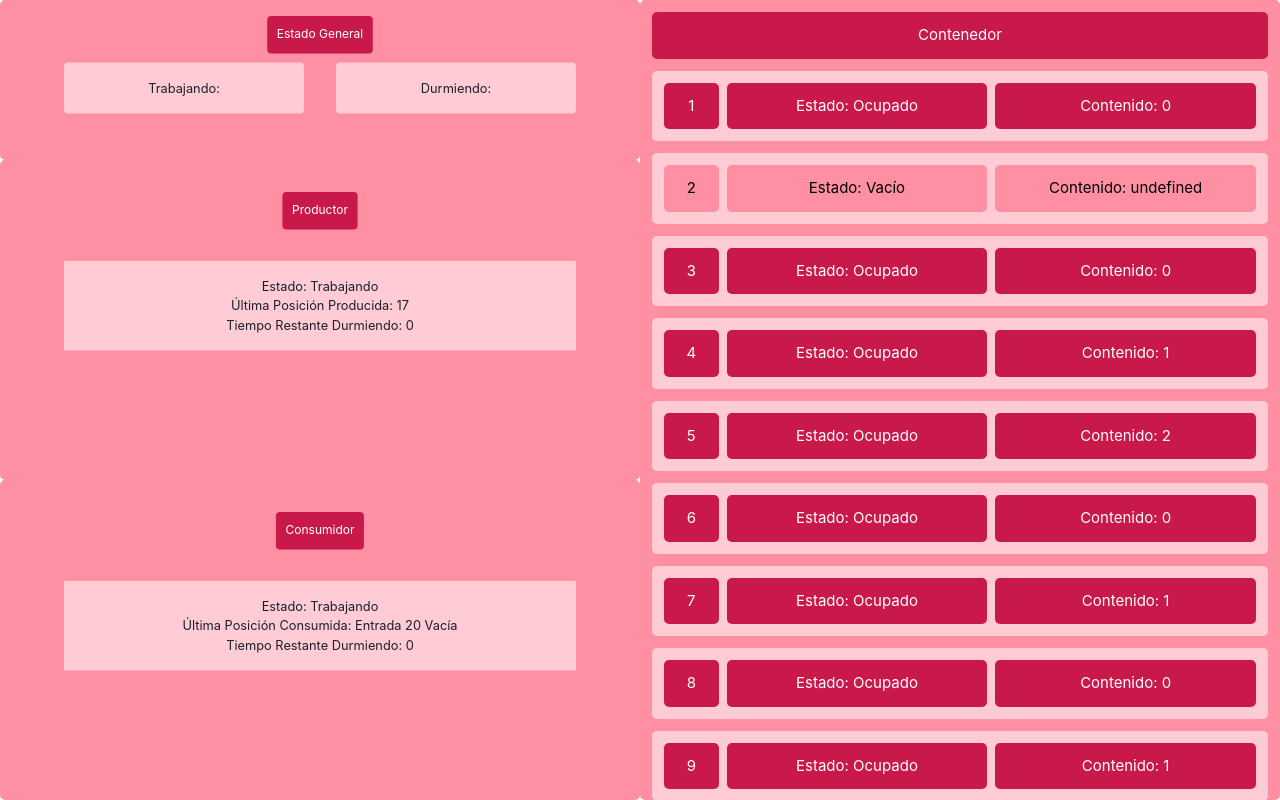
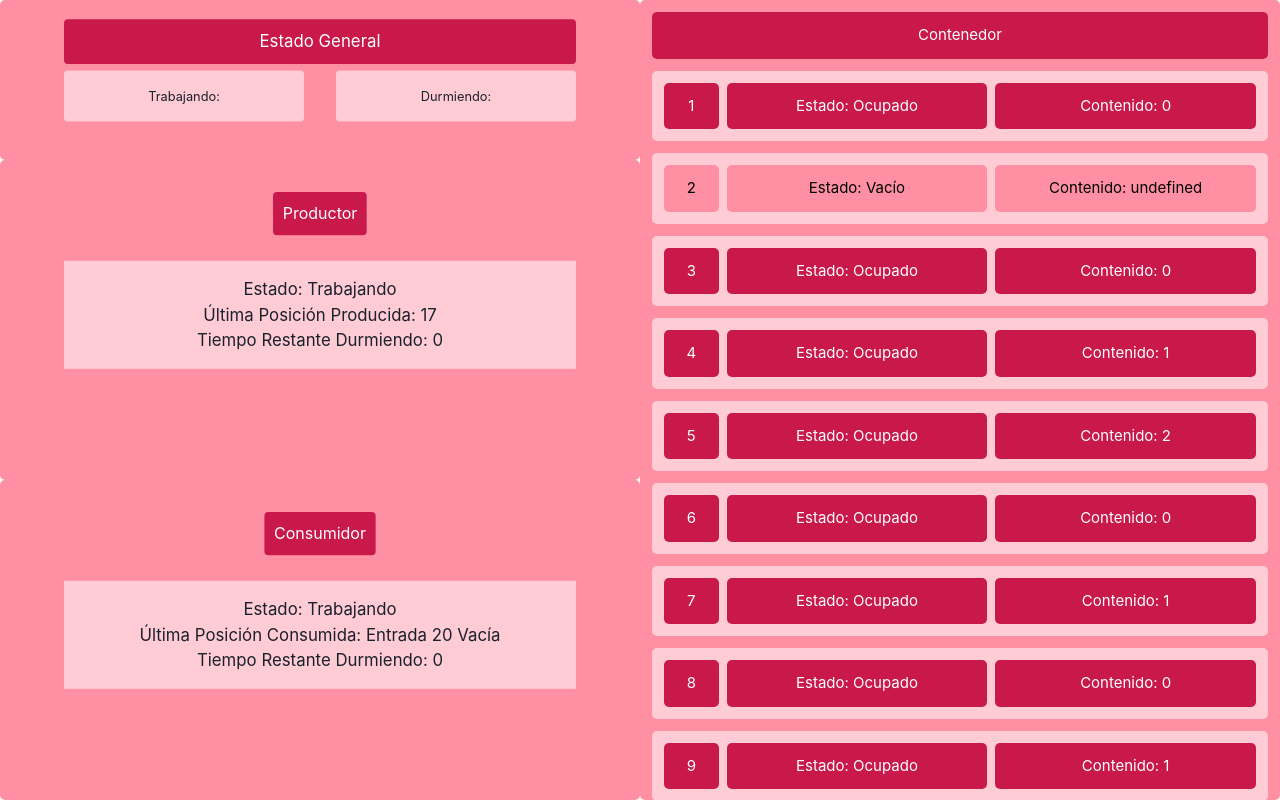
Before and after one commit to Alan-Rodz/SemSOTarea12, a Next.js app: page / in a window 1280 px wide. Built offline with nearby package versions, Linux system fonts and the light colour scheme.

Commit message:
modify components

```diff
--- a/component/seccion/SeccionConsumidor.tsx
+++ b/component/seccion/SeccionConsumidor.tsx
@@ -20,7 +20,7 @@ export const SeccionConsumidor: React.FC<SeccionConsumidorProps> = ({isConsumien
                 <TituloSeccion nombreSeccion={`Consumidor`} />
                 <Box
                   bgColor={GLOBAL_CONTENT_COLOR}
-                  fontSize={FONT_SIZE}
+                  fontSize={FONT_SIZE+5}
                   padding={5}
                   mt={7}
                 >
--- a/component/seccion/SeccionEstadoGeneral.tsx
+++ b/component/seccion/SeccionEstadoGeneral.tsx
@@ -1,15 +1,25 @@
 import { Box, Center, Flex } from '@chakra-ui/react';
 
-import { FONT_SIZE, GLOBAL_BORDER_RADIUS, GLOBAL_CONTENT_COLOR } from '../../pages';
+import { FONT_SIZE, GLOBAL_BORDER_RADIUS, GLOBAL_CONTENT_COLOR, GLOBAL_SECONDARY_COLOR } from '../../pages';
 import { TituloSeccion } from './TituloSeccion';
 
 // ********************************************************************************
 export interface SeccionNuevosProps { };
 export const SeccionEstadoGeneral: React.FC<SeccionNuevosProps> = () => {
     return (
-        <Box w={'100%'} h={'100%'} py={2} borderColor={'gray.300'}>
-            <Flex mt={50} flexDir={'column'}>
-                <TituloSeccion nombreSeccion={`Estado General`} />
+        <Box w={'100%'} h={'100%'} py={1} borderColor={'gray.300'}>
+            <Flex flexDir={'column'} gap={2}>
+                <Box
+                    bg={GLOBAL_SECONDARY_COLOR}
+                    borderRadius={GLOBAL_BORDER_RADIUS}
+                    padding={3}
+                    fontSize={FONT_SIZE+5}
+                    color={'white'}
+                >
+                    <Center>
+                        Estado General
+                    </Center>
+                </Box>
                 <Flex gap={10}>
                     <Box
                         backgroundColor={GLOBAL_CONTENT_COLOR}
@@ -28,7 +38,7 @@ export const SeccionEstadoGeneral: React.FC<SeccionNuevosProps> = () => {
                         flexBasis={'50%'}
                         borderRadius={GLOBAL_BORDER_RADIUS}
                         padding={5}
-                        >
+                    >
                         <Center>
                             Durmiendo:
                         </Center>
--- a/component/seccion/SeccionProductor.tsx
+++ b/component/seccion/SeccionProductor.tsx
@@ -18,7 +18,7 @@ export const SeccionProductor: React.FC<SeccionProductorProps> = ({isProduciendo
                 <TituloSeccion nombreSeccion={`Productor`} />
                 <Box
                   bgColor={GLOBAL_CONTENT_COLOR}
-                  fontSize={FONT_SIZE}
+                  fontSize={FONT_SIZE+5}
                   padding={5}
                   mt={7}
                 >
--- a/component/seccion/TituloSeccion.tsx
+++ b/component/seccion/TituloSeccion.tsx
@@ -18,7 +18,7 @@ export const TituloSeccion: React.FC<TituloSeccionProps> = ({ nombreSeccion }) =
         bg={GLOBAL_SECONDARY_COLOR}
         borderRadius={GLOBAL_BORDER_RADIUS}
         padding={3}
-        fontSize={15}
+        fontSize={20}
         color={'white'}
       >
         {nombreSeccion}
```
